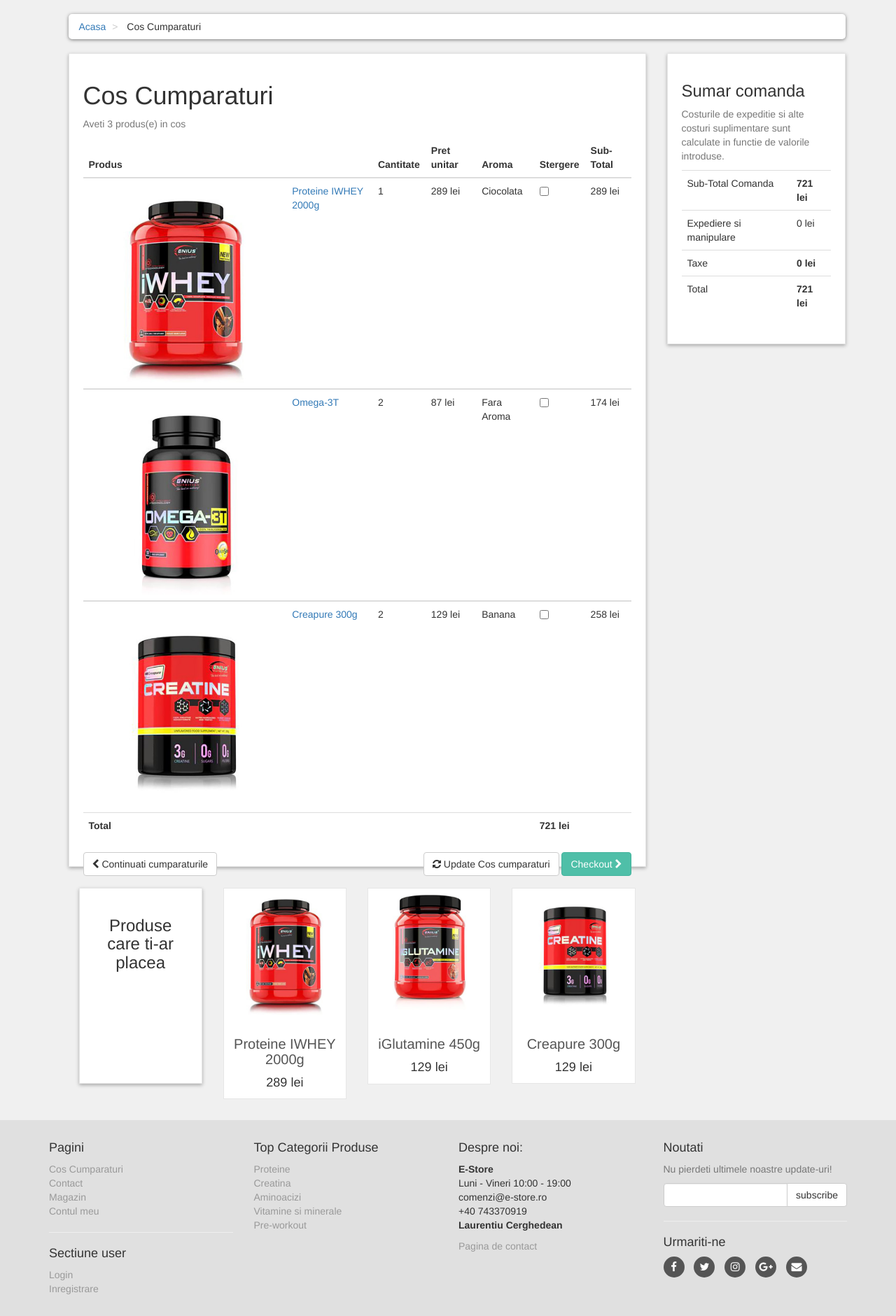
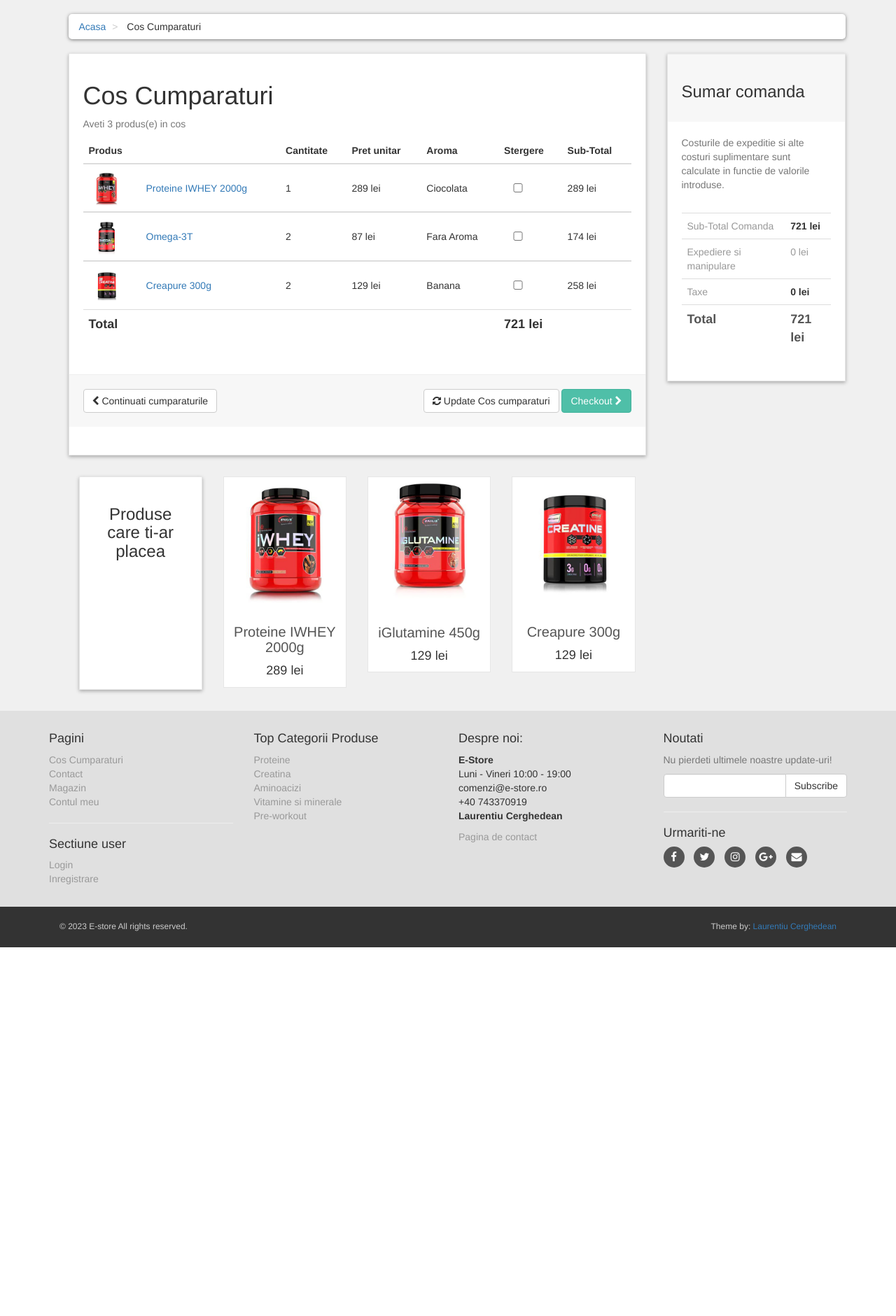
Before and after one commit to tetragammon/e-store, a PHP site: page /cart.php in a window 1280 px wide. Shown: the part 122-2003 px from the top of the page at 70% size. After the commit the page ends 1476 px from the top, so only its background shows below. Run offline with PHP 8.4, Linux system fonts and the light colour scheme.

Commit message:
Ajustari footer si style.css

```diff
--- a/includes/footer.php
+++ b/includes/footer.php
@@ -73,7 +73,7 @@
 						<input type="text" class="form-control" name="email">
 						<span class="input-group-btn">
 
-							<input type="submit" value="subscribe "class="btn btn-default">
+							<input type="submit" value="Subscribe "class="btn btn-default">
 
 						</span>
 
--- a/styles/style.css
+++ b/styles/style.css
@@ -287,11 +287,56 @@
     border: 2px solid transparent;
 }
 #content .headline{
-    height: 280px;
+    height: 305px;
 }
 
+/*  Cart.php Styles  */
 
-
+#content #cart .table tbody tr td img{
+    width: 50px;
+}
+#content #cart .table tbody tr td input{
+    width: 40px;
+    text-align: right;
+}
+#content #cart .table tbody tr td{
+    vertical-align: middle;
+}
+#content #cart .table tfoot{
+    font-size: 18px;
+}
+.box .box-footer{
+    background-color: #f7f7f7;
+    margin: 30px -20px 20px;
+    padding: 20px;
+    border-top: 1px solid #eeeeee;
+}
+.box .box-footer:before,
+.box .box-footer:after{
+    content: "";
+    display: table;
+}
+.box .box-footer:after{
+    clear: both;
+}
+.box .box-header{
+    background-color: #f7f7f7;
+    margin: -20px -20px 20px;
+    padding: 20px;
+    border-top: 1px solid #eeeeee;
+}
+#content #order-summary table{
+    margin-top: 20px;
+}
+#content #order-summary table td{
+    color: #999999;
+}
+#content #order-summary table tr.total td,
+#content #order-summary table tr.total th{
+    font-size: 18px;
+    color: #555555;
+    font-weight: 700;
+}
 
 
 /*  Footer Styles  */
```
